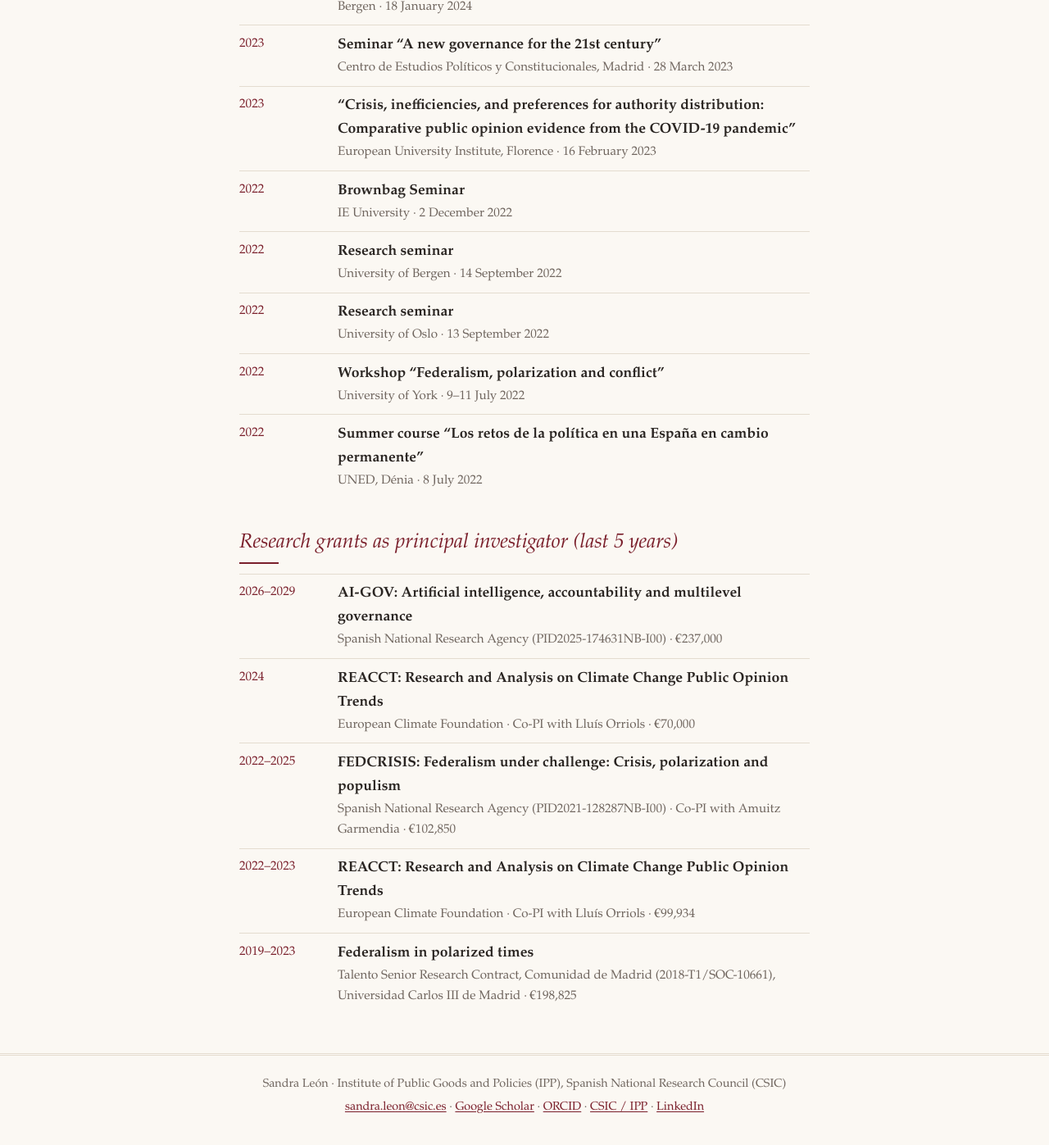
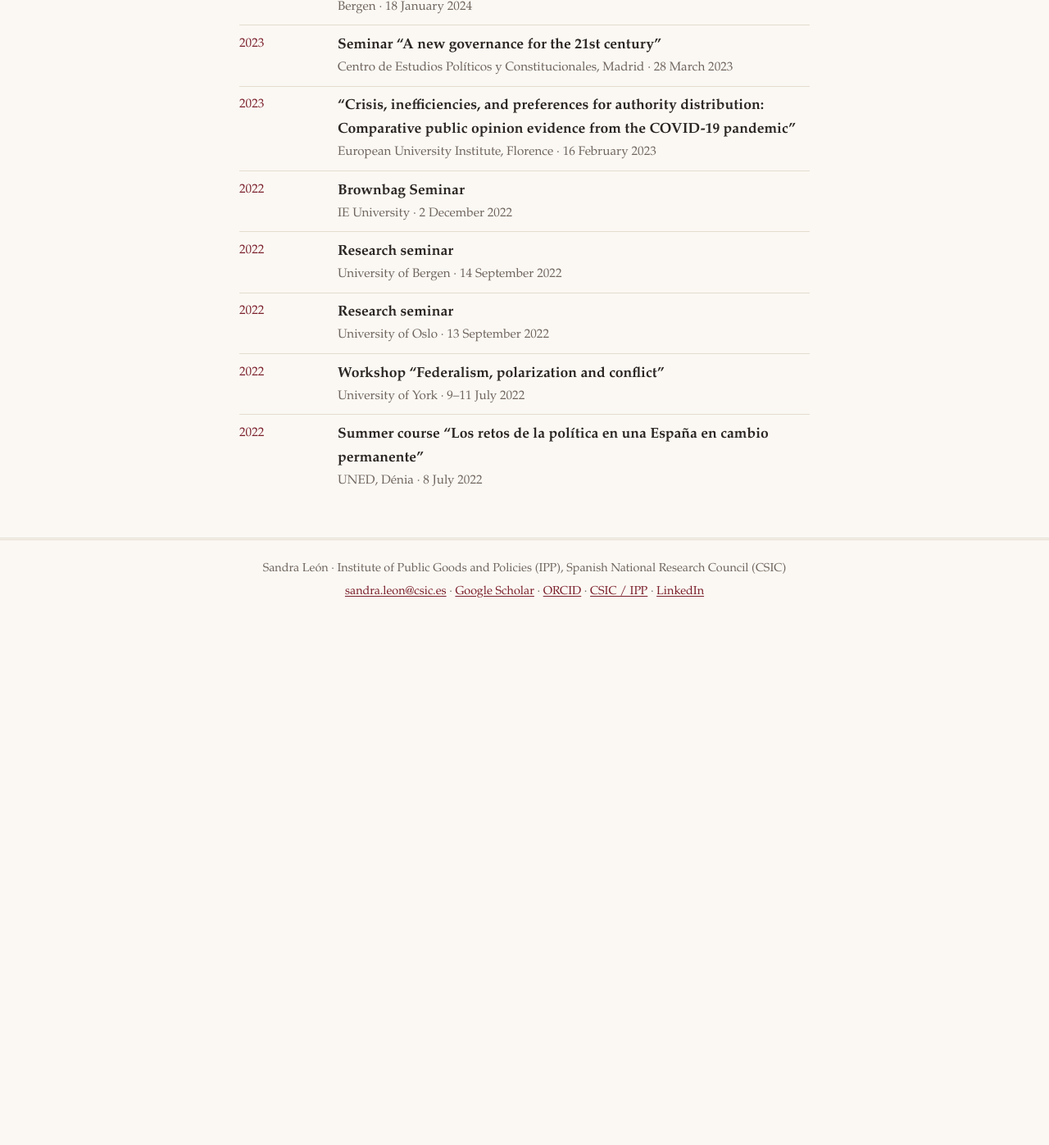
Before and after one commit to sandraleonalfonso/Sandra-Leon, a Jekyll site: the page built from research.md, in a window 1280 px wide and 1400 px high, scrolled down 2633 px. Shown: the top 1397 px of the window at 82% size. Built offline with Jekyll 4.4.1, drawn with Linux system fonts in a browser that asks for light colours; after the commit the page ends 3404 px from its top, so only the background shows below that.

Commit message:
Research: remove PI grants section
Co-Authored-By: Claude Opus 5.5 (1M context) <noreply@anthropic.com>
Claude-Session: https://claude.ai/code/session_01Csi1G9zYbePJE1osHYZ3KG

```diff
--- a/research.md
+++ b/research.md
@@ -96,19 +96,3 @@ With Amuitz Garmendia, we study how crises and disasters shape citizens' trust,
   <dt>2022</dt>
   <dd><span class="tl-role">Summer course “Los retos de la política en una España en cambio permanente”</span><span class="tl-org">UNED, Dénia · 8 July 2022</span></dd>
 </dl>
-
-## Research grants as principal investigator (last 5 years)
-{: #grants}
-
-<dl class="timeline">
-  <dt>2026–2029</dt>
-  <dd><span class="tl-role">AI-GOV: Artificial intelligence, accountability and multilevel governance</span><span class="tl-org">Spanish National Research Agency (PID2025-174631NB-I00) · €237,000</span></dd>
-  <dt>2024</dt>
-  <dd><span class="tl-role">REACCT: Research and Analysis on Climate Change Public Opinion Trends</span><span class="tl-org">European Climate Foundation · Co-PI with Lluís Orriols · €70,000</span></dd>
-  <dt>2022–2025</dt>
-  <dd><span class="tl-role">FEDCRISIS: Federalism under challenge: Crisis, polarization and populism</span><span class="tl-org">Spanish National Research Agency (PID2021-128287NB-I00) · Co-PI with Amuitz Garmendia · €102,850</span></dd>
-  <dt>2022–2023</dt>
-  <dd><span class="tl-role">REACCT: Research and Analysis on Climate Change Public Opinion Trends</span><span class="tl-org">European Climate Foundation · Co-PI with Lluís Orriols · €99,934</span></dd>
-  <dt>2019–2023</dt>
-  <dd><span class="tl-role">Federalism in polarized times</span><span class="tl-org">Talento Senior Research Contract, Comunidad de Madrid (2018-T1/SOC-10661), Universidad Carlos III de Madrid · €198,825</span></dd>
-</dl>
```
Also changed, not shown: es/investigacion.md (+0 -16 lines).
